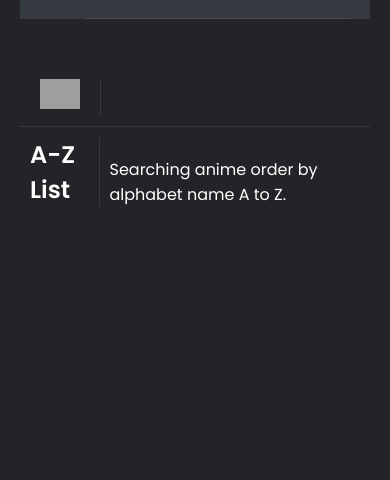
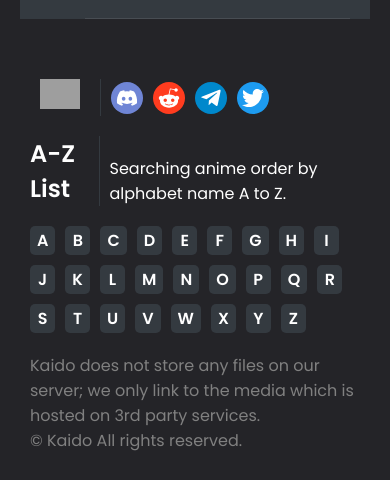
Before and after one commit to Peace1030/animeSet, a React (Vite) app: page /grid/type in a window 390 px wide. Shown: the part 1895-2375 px from the top of the page. Before the commit the page ends 2152 px from the top, so only its background shows below. Built offline with nearby package versions, Linux system fonts and the light colour scheme; no server answers; grey boxes are pictures that could not be loaded.

Commit message:
Search By Alphabet links working

```diff
--- a/src/components/Footer/Footer.jsx
+++ b/src/components/Footer/Footer.jsx
@@ -4,10 +4,37 @@ import logo from "../../media/logo.png";
 import SocialLinks from "../Navbar/SocialLinks";
 import { Link } from "react-router-dom";
 export default function Footer() {
+  function getAlphabets() {
+    const alphabets = [];
+    const startChar = "A".charCodeAt(0);
+    const endChar = "Z".charCodeAt(0);
+    for (let i = startChar; i <= endChar; i++) {
+      alphabets.push(String.fromCharCode(i));
+    }
+    const links = alphabets.map((el) => {
+      return (
+        <Link
+          to={`/search?name=${el}&parameter=letter`}
+          key={el}
+          className="alphabet-tile"
+          onClick={() => window.scrollTo({ top: 0 })}
+        >
+          {el}
+        </Link>
+      );
+    });
+    return [...links];
+  }
+  const links = getAlphabets();
+
   return (
     <div className="footer-container d-flex-fd-column j-center">
       <div className="logo-social-links d-flex">
-        <Link className="main-element" to="/">
+        <Link
+          className="main-element"
+          to="/"
+          onClick={() => window.scrollTo({ top: 0 })}
+        >
           <img src={logo} className="logo" />
         </Link>
         <SocialLinks />
@@ -16,7 +43,14 @@ export default function Footer() {
         <h2 className="main-element">A-Z List</h2>
         <span>Searching anime order by alphabet name A to Z.</span>
       </div>
-      <div className="alphabet-list"></div>
+      <div className="alphabet-list d-flex">{links}</div>
+      <div className="copyright-text">
+        <p>
+          Kaido does not store any files on our server; we only link to the
+          media which is hosted on 3rd party services.
+        </p>
+        <p>&copy; Kaido All rights reserved.</p>
+      </div>
     </div>
   );
 }
--- a/src/components/Footer/footer.css
+++ b/src/components/Footer/footer.css
@@ -9,7 +9,7 @@
   margin-right: 10px;
   padding-right: 10px;
 }
-.logo-social-links {
+.logo-social-links .social-links {
   border-bottom: 1px solid var(--grey-dark);
   padding-block: 10px;
 }
@@ -17,3 +17,20 @@
 .help-text {
   align-items: flex-end;
 }
+.alphabet-tile {
+  text-align: center;
+  min-width: 25px;
+  font-weight: bolder;
+  padding: 2px 7px;
+  border-radius: 5px;
+  background-color: var(--grey-dark);
+  text-decoration: none;
+  color: white;
+}
+.alphabet-list {
+  gap: 10px;
+  flex-wrap: wrap;
+}
+.copyright-text {
+  color: grey;
+}
--- a/src/components/Navbar/Navbar.jsx
+++ b/src/components/Navbar/Navbar.jsx
@@ -44,7 +44,7 @@ export default function NavBar(props) {
           value={searchForm?.name}
           onChange={(e) => handleSearchForm(e)}
         />
-        <Link to={`/search?name=${searchForm?.name}`}>
+        <Link to={`/search?name=${searchForm?.name}&parameter=title`}>
           <FaSearch
             onClick={() => setSearchForm({ name: "" })}
             className="search-icon search-icons"
--- a/src/components/Navbar/navbar.css
+++ b/src/components/Navbar/navbar.css
@@ -129,7 +129,7 @@
 }
 
 @media screen and (max-width: 1000px) {
-  .social-links-wrapper {
+  .navigation-bar .social-links-wrapper {
     display: none;
   }
 }
--- a/src/hooks/useJikan.js
+++ b/src/hooks/useJikan.js
@@ -152,6 +152,9 @@ export function useGetRecommendedAnime(type) {
 export function useGetRandomAnime() {
   return useHandleJikanResponse(`random-anime`, "random/anime", null);
 }
-export function useGetAnimeSearch(name) {
-  return useHandleJikanResponse(`anime-search${name}`, `anime?q=${name}`);
+export function useGetAnimeSearch(name, parameter) {
+  return useHandleJikanResponse(
+    `anime-search${name}`,
+    `anime?${parameter === "letter" ? "letter=" + name : "q=" + name}&limit=24`
+  );
 }
--- a/src/main.css
+++ b/src/main.css
@@ -59,6 +59,7 @@ body {
   padding: 0 !important;
   margin: 0 auto;
   color: var(--light);
+  position: relative;
 }
 .section-header {
   font-family: "Poppins", sans-serif;
```
